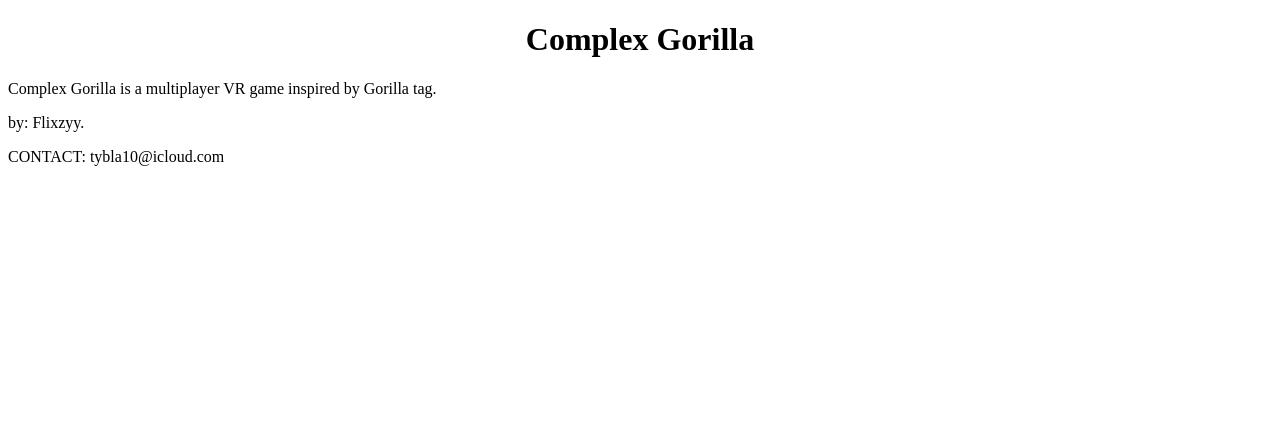
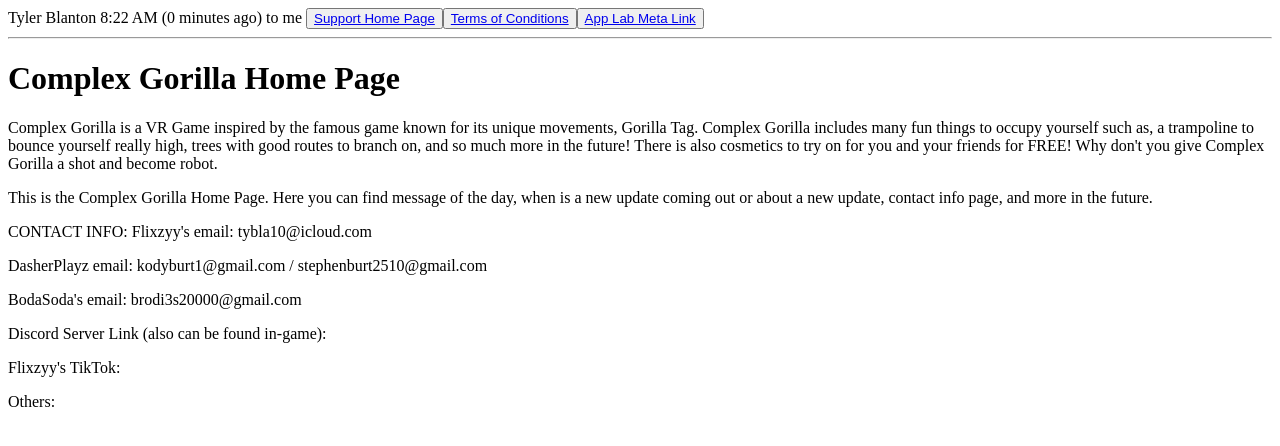
Before and after one commit to complexgorilla/complexgorilla.github.io, a plain HTML site: page index.html in a window 1280 px wide. Drawn offline with Linux system fonts and the light colour scheme.

Commit message:
Update index.html
Published Changes

```diff
--- a/index.html
+++ b/index.html
@@ -1,18 +1,41 @@
+
+Tyler Blanton
+8:22 AM (0 minutes ago)
+to me
+
 <!DOCTYPE html>
-<html lang="en">
+<html>
 <head>
-    <meta charset="UTF-8">
-    <meta http-equiv="X-UA-Compatible" content="IE=edge">
-    <meta name="viewport" content="width=device-width, initial-scale=1.0">
-    <title>Complex Gorilla</title>
+<title>Complex Gorilla Home Page</title>
 </head>
 <body>
-    <center><h1>Complex Gorilla</h1></center>
-    <p/>
-    Complex Gorilla is a multiplayer VR game inspired by Gorilla tag.
-    <p/>
-    by: Flixzyy.
-   	<p/>
-    CONTACT: tybla10@icloud.com
+<a href="https://complexgorilla.github.io"><button>Support Home Page</a>
+<a href="https://complexgorilla.github.io"><button>Terms of Conditions</a>
+<a href="https://complexgorilla.github.io"><button>App Lab Meta Link</a>
+</button></button></button>
+<hr>
+<h1>Complex Gorilla Home Page</h1>
+<p>Complex Gorilla is a VR Game inspired by the famous game known for its unique movements, Gorilla Tag. Complex Gorilla includes many fun things to occupy yourself such as, a trampoline to bounce yourself really high, trees with good routes to branch on, and so much more in the future! There is also cosmetics to try on for you and your friends for FREE! Why don't you give Complex Gorilla a shot and become robot.
+</p>
 </body>
 </html>
+<break><break><break><break><break><break><break><break>
+This is the Complex Gorilla Home Page. Here you can find message of the day, when is a new update coming out or about a new update, contact info page, and  more in the future.
+</p>
+</body>
+</html>
+</p>
+CONTACT INFO:
+
+Flixzyy's email: tybla10@icloud.com
+</p>
+DasherPlayz email: kodyburt1@gmail.com / stephenburt2510@gmail.com
+</p>
+BodaSoda's email: brodi3s20000@gmail.com
+</p>
+Discord Server Link (also can be found in-game):
+</p>
+Flixzyy's TikTok:
+</p>
+Others:
+</p>
```
